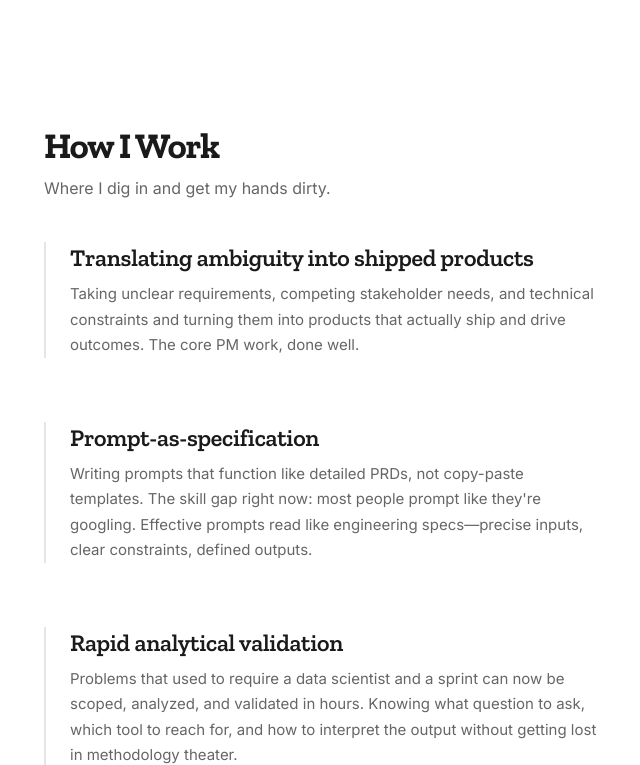
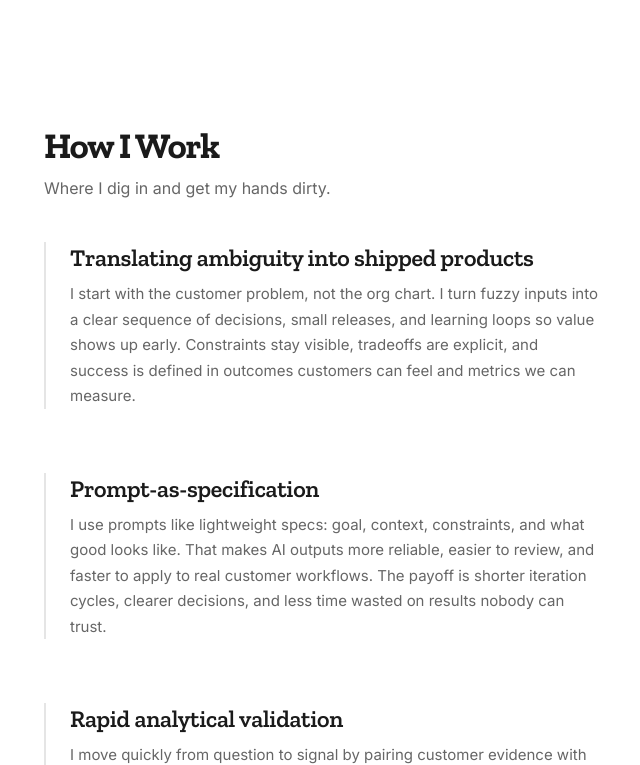
Before and after one commit to be-ns/personalsite, a website: page index.html in a window 1280 px wide. Shown: the part 2699-3464 px from the top of the page, without its empty margins (296-936 px from the left). Drawn offline with nearby package versions, Linux system fonts and the light colour scheme.

Commit message:
Refresh How I Work capability copy

```diff
--- a/index.html
+++ b/index.html
@@ -191,22 +191,22 @@
       <div class="capabilities">
         <article class="capability">
           <h3 class="capability-lead">Translating ambiguity into shipped products</h3>
-          <p class="capability-body">Taking unclear requirements, competing stakeholder needs, and technical constraints and turning them into products that actually ship and drive outcomes. The core PM work, done well.</p>
+          <p class="capability-body">I start with the customer problem, not the org chart. I turn fuzzy inputs into a clear sequence of decisions, small releases, and learning loops so value shows up early. Constraints stay visible, tradeoffs are explicit, and success is defined in outcomes customers can feel and metrics we can measure.</p>
         </article>
 
         <article class="capability">
           <h3 class="capability-lead">Prompt-as-specification</h3>
-          <p class="capability-body">Writing prompts that function like detailed PRDs, not copy-paste templates. The skill gap right now: most people prompt like they're googling. Effective prompts read like engineering specs&mdash;precise inputs, clear constraints, defined outputs.</p>
+          <p class="capability-body">I use prompts like lightweight specs: goal, context, constraints, and what good looks like. That makes AI outputs more reliable, easier to review, and faster to apply to real customer workflows. The payoff is shorter iteration cycles, clearer decisions, and less time wasted on results nobody can trust.</p>
         </article>
 
         <article class="capability">
           <h3 class="capability-lead">Rapid analytical validation</h3>
-          <p class="capability-body">Problems that used to require a data scientist and a sprint can now be scoped, analyzed, and validated in hours. Knowing what question to ask, which tool to reach for, and how to interpret the output without getting lost in methodology theater.</p>
+          <p class="capability-body">I move quickly from question to signal by pairing customer evidence with data. I frame a hypothesis, pull the smallest analysis that can change a decision, and sanity-check it with real-world context. It keeps teams aligned on what matters and helps us ship improvements that actually move the needle.</p>
         </article>
 
         <article class="capability">
           <h3 class="capability-lead">Technical bilingualism</h3>
-          <p class="capability-body">Fluent enough to read code, prototype solutions, and have real conversations with engineers. Experienced enough to know when not to build. The value isn't in writing production code&mdash;it's in collapsing the translation layer between product thinking and technical execution.</p>
+          <p class="capability-body">I work comfortably with engineers and systems details so customer intent survives contact with implementation. I can read code, prototype, and talk tradeoffs early, which reduces rework and speeds time-to-value. The goal is fewer handoffs, cleaner execution, and experiences that feel thoughtful to the people using them.</p>
         </article>
       </div>
     </section>
```
